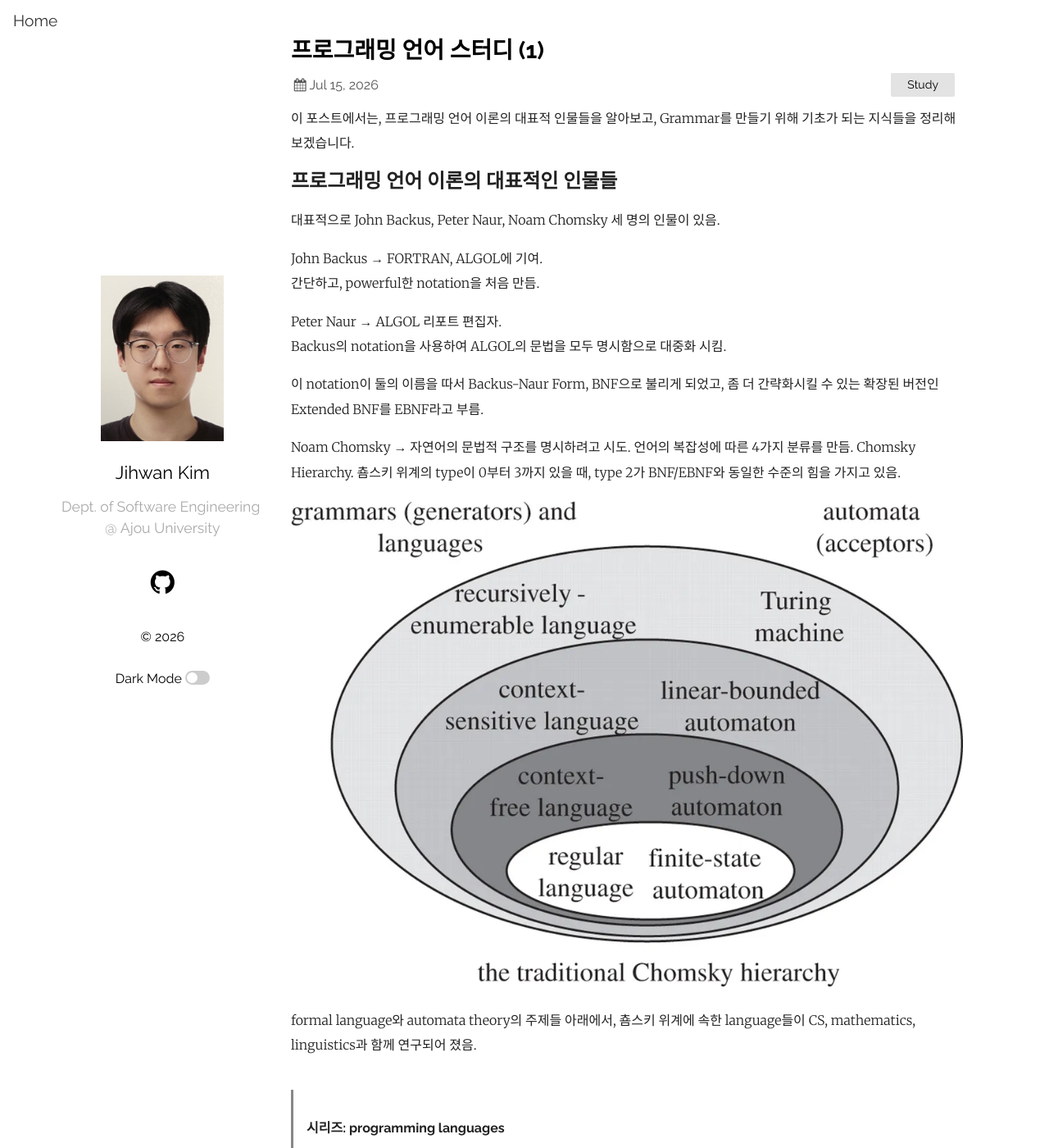
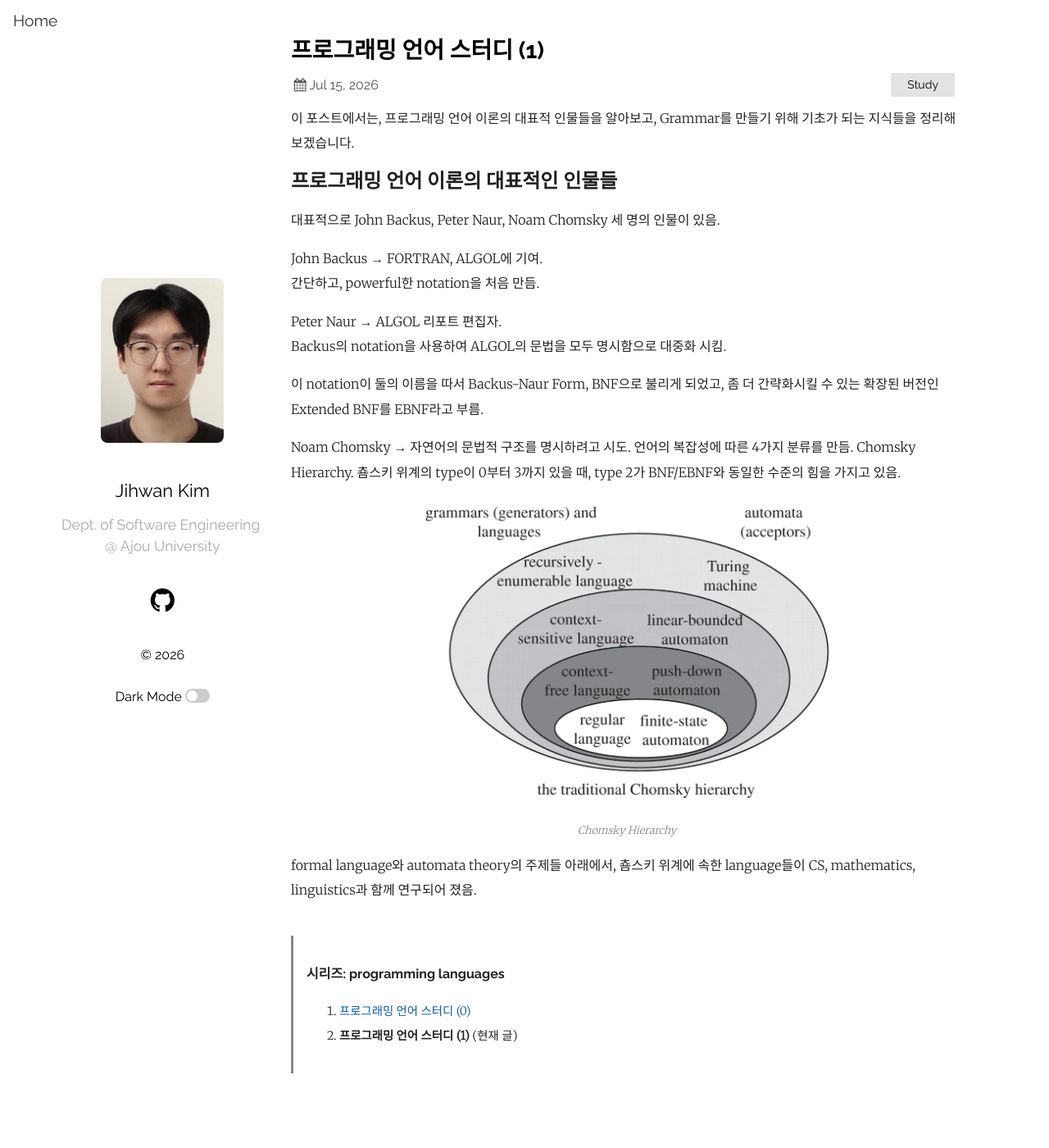
Before and after one commit to kjasonh/kjasonh.github.io, a Jekyll site: the page built from _posts/2026-07-05-ProgramLangStudy1.md, in a window 1280 px wide and 1400 px high. Shown: the whole window at 82% size. Built offline with Jekyll 4.4.1, drawn with Linux system fonts in a browser that asks for light colours.

Commit message:
Add image config

```diff
--- a/_posts/2026-07-05-ProgramLangStudy1.md
+++ b/_posts/2026-07-05-ProgramLangStudy1.md
@@ -29,6 +29,7 @@ Noam Chomsky → 자연어의 문법적 구조를 명시하려고 시도.
 언어의 복잡성에 따른 4가지 분류를 만듬. Chomsky Hierarchy. 춈스키 위계의 type이 0부터 3까지 있을 때, type 2가 BNF/EBNF와 동일한 수준의 힘을 가지고 있음.
 
 ![image1](/assets/images/2026-07-05-ProgramLangStudy1/image.png)
-
+*Chomsky Hierarchy*
+{: .caption}
 
 formal language와 automata theory의 주제들 아래에서, 춈스키 위계에 속한 language들이 CS, mathematics, linguistics과 함께 연구되어 졌음.
--- a/assets/css/style.scss
+++ b/assets/css/style.scss
@@ -39,3 +39,16 @@
 .home-button:hover {
   opacity: 1;
 }
+
+/* 블로그 본문 내부의 모든 이미지에 자동 적용 */
+.post-content img,
+.page-content img,
+main img {
+  display: block;       /* 이미지를 한 줄에 하나씩 배치 */
+  max-width: 60%;       /* 본문 너비의 최대 80%를 넘지 않도록 자동 조절 (원하는 비율로 수정 가능) */
+  height: auto;         /* 가로 크기에 맞춰 세로 비율은 자동으로 황금 비율 유지 */
+  margin: 1.5rem auto;  /* 이미지를 글 한가운데로 자동 중앙 정렬 */
+  border-radius: 8px;   /* (선택) 이미지 모서리를 부드럽게 라운딩 처리 */
+}
+
+.caption { text-align: center; color: #888; font-size: 80%;}
```
